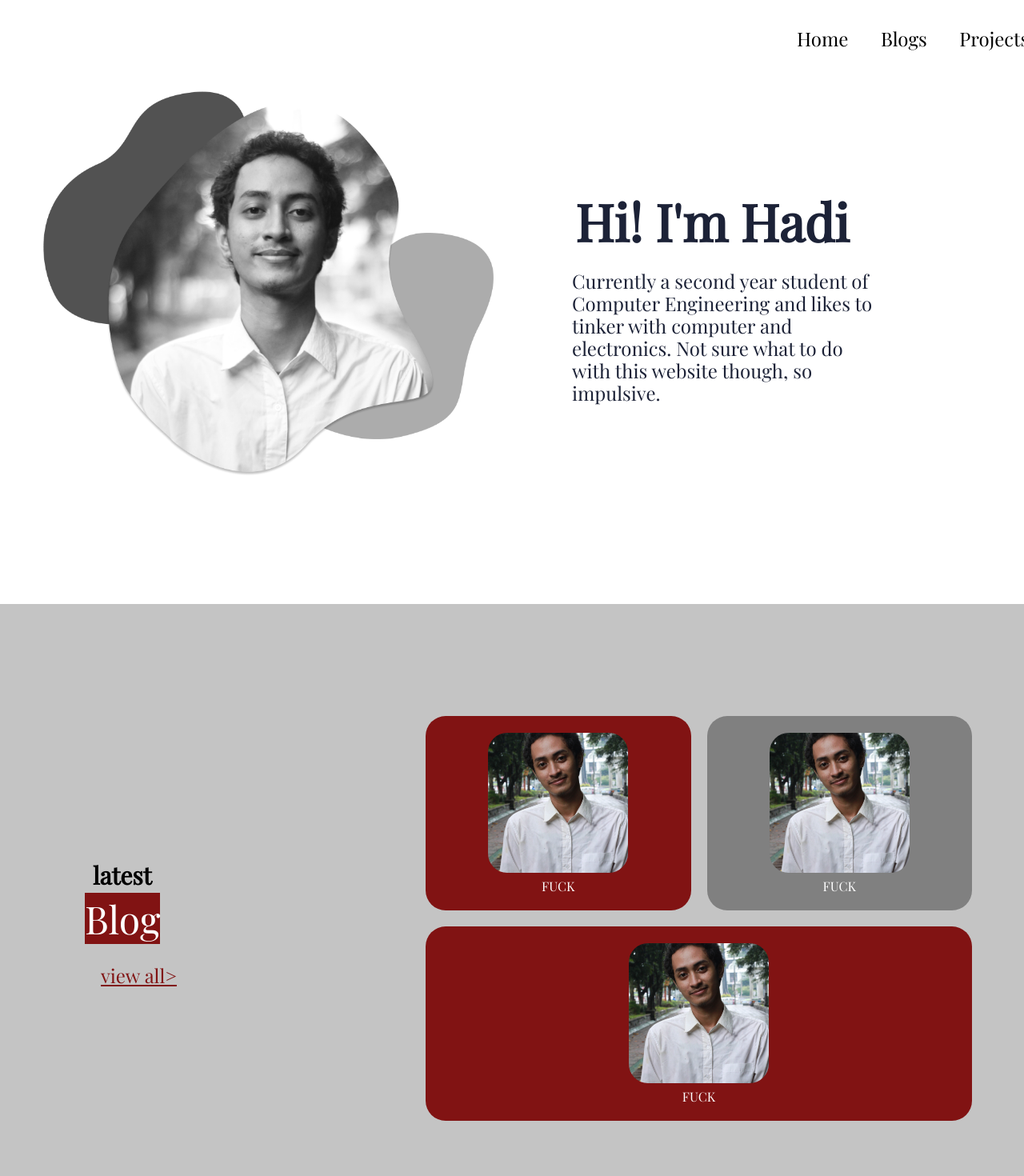
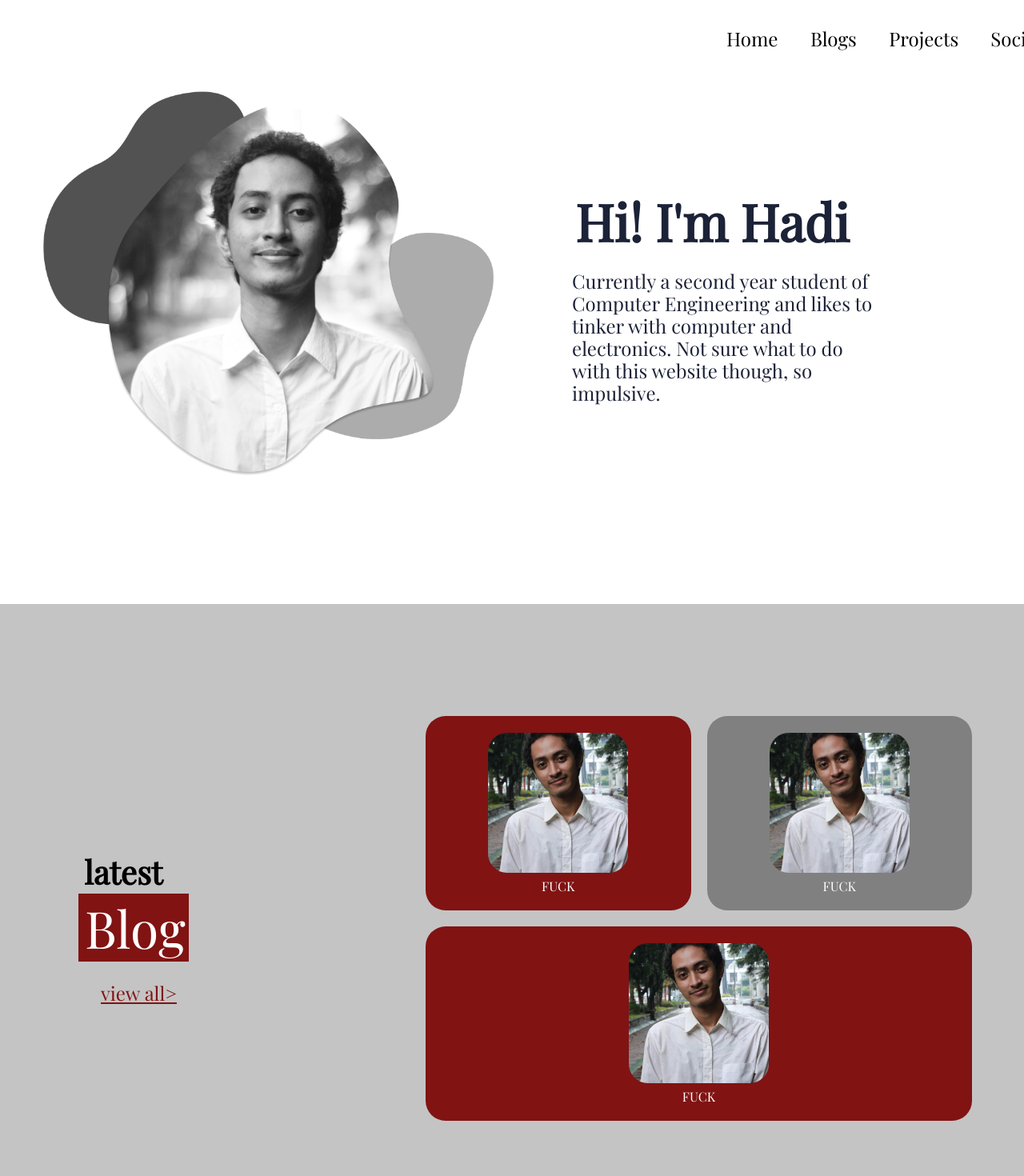
Before and after one commit to idahdam/personal-homepage, a React (Create React App) app: page / in a window 1280 px wide. Shown: the top 1470 px of the page at 80% size. Built offline with nearby package versions, Linux system fonts and the light colour scheme.

Commit message:
navbar add home

```diff
--- a/src/components/CatalogComponent/Catalog.Elements.js
+++ b/src/components/CatalogComponent/Catalog.Elements.js
@@ -30,7 +30,7 @@ export const CatalogImg = styled.img`
     display: block;
     margin-left: auto;
     margin-right: auto;
-    width: 50%;
+    width: 75%;
     padding: 1px;
     height: 177px;
     width: 177px;
--- a/src/components/Navbar/Navbar.Elements.js
+++ b/src/components/Navbar/Navbar.Elements.js
@@ -56,7 +56,7 @@ export const MobileIcon = styled.div`
 export const NavMenu = styled.ul`
     display: flex;
     align-items: right;
-    margin-left: 1em;
+    margin-left: -4rem;
     list-style: none;
     text-align: none;
 
--- a/src/components/Section/Section.Elements.js
+++ b/src/components/Section/Section.Elements.js
@@ -59,10 +59,10 @@ export const TopLine = styled.div`
 
 export const Heading = styled.h1`
     padding-top: 1.2em;
-    padding-left: 1em;
+    padding-left: 1.2rem;
     margin-left: 20px;
     margin-bottom: 5px;
-    font-size: 30px;
+    font-size: 2.5rem;
     line-height: 1.1;
     color: ${({lightText}) => (lightText ? '#000': '#000')};
 `
@@ -97,9 +97,10 @@ export const TextBold = styled.p`
     background: #811313;
     background-clip: padding-box;
     text-decoration: none;
-    font-size: 48px;
-    margin-left: 2.5rem;
-    margin-right: ${({status}) => (status ? '5rem': '0.5rem' )}
+    font-size: 4rem;
+    padding-left: 0.5rem;
+    margin-left: 2rem;
+    margin-right: ${({status}) => (status ? '2.75rem': '-3.5rem' )}
 `
 
 export const ViewAll = styled.a`
```
Also changed, not shown: 1 other file (tests, documents, lock files or other folders).
